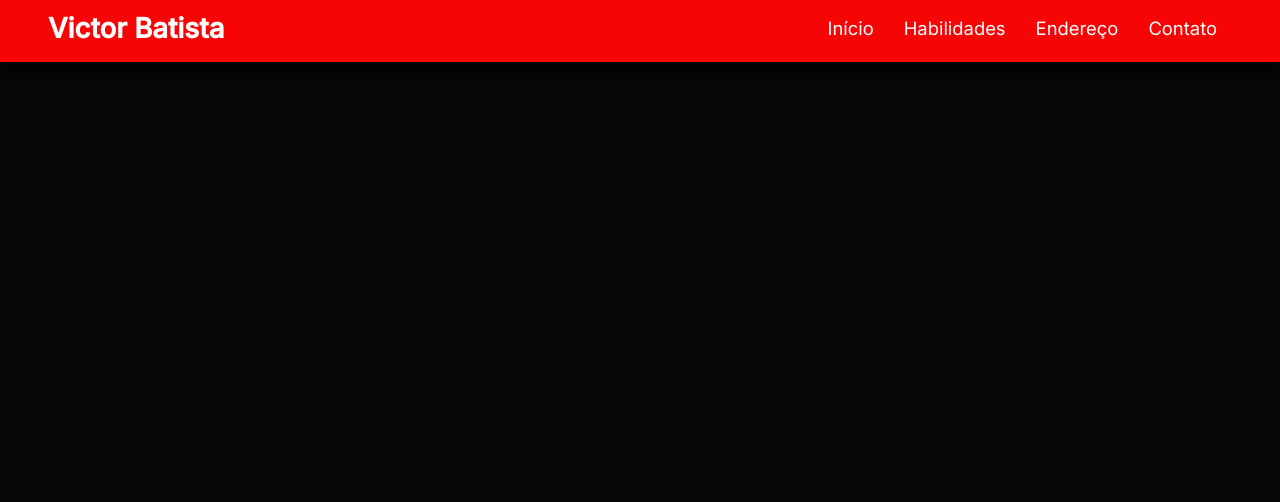
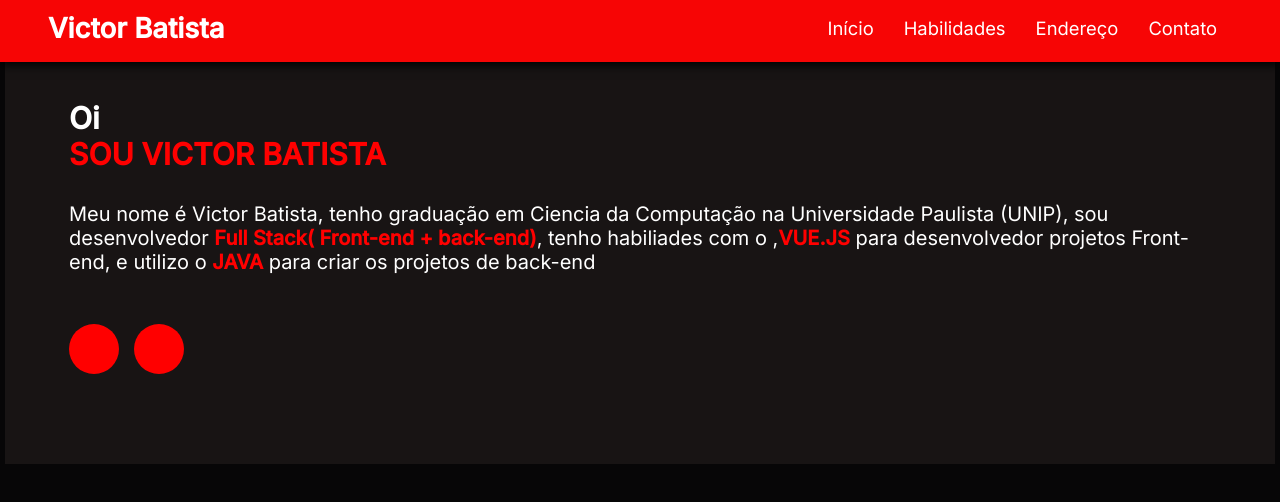
Before and after one commit to victorbatista2020/portfolio-vue, a Vue app: page / in a window 1280 px wide. Shown: the top 502 px of the page. Built offline with nearby package versions, Linux system fonts and the light colour scheme.

Commit message:
Update About

```diff
--- a/src/App.vue
+++ b/src/App.vue
@@ -1,12 +1,14 @@
 <template>
 
   <Navbar/>
+  <About/>
 
 
 
   </template>
   <script setup lang="ts">
   import Navbar from './components/Navbar.vue'
+  import About from './components/About.vue'
 
 
 
--- /dev/null
+++ b/src/components/About.vue
@@ -0,0 +1,71 @@
+<template>
+    <div class="about-content" id="about">
+        <h2>Oi<br><span>SOU VICTOR BATISTA</span></h2>
+            <div class="about">
+
+               Meu nome é Victor Batista, tenho graduação em Ciencia da Computação na Universidade Paulista (UNIP),
+               sou desenvolvedor <span><b>Full Stack( Front-end + back-end)</b></span>, tenho habiliades com o ,<span><b>VUE.JS</b></span> para desenvolvedor projetos Front-end,
+                e utilizo o <span><b>JAVA</b></span> para criar os projetos de back-end
+
+
+            </div>
+            <div class="social-buttons">
+        <a href="https://www.linkedin.com/in/seu-usuario" target="_blank" class="social-btn">
+          <i class="fab fa-linkedin-in"></i>
+        </a>
+        <a href="https://www.instagram.com/seu-usuario" target="_blank" class="social-btn">
+          <i class="fab fa-instagram"></i>
+        </a>
+      </div>
+
+    </div>
+</template>
+
+
+<script lang="ts">
+</script>
+
+<style scoped>
+.about-content {
+    padding: 90px 5%;
+    margin: 0 5px;
+    padding-top: 100px;
+    background-color: rgb(24, 20, 20);
+    display: flex;
+    flex-direction: column;
+    justify-content: center;
+    align-items: left;
+    font-size: 20px;
+}
+
+.about-content .about{
+    padding-top: 30px;
+}
+
+.social-buttons {
+  padding-top: 50px;
+  display: flex;
+  gap: 15px;
+  justify-content: left;
+}
+
+.social-btn {
+  background-color: red;
+  color: rgb(2, 2, 2);
+  width: 50px;
+  height: 50px;
+  border-radius: 50%;
+  display: flex;
+  align-items: center;
+  justify-content: center;
+  text-decoration: none;
+  font-size: 20px;
+  transition: background-color 0.3s, transform 0.3s;
+}
+
+.social-btn:hover {
+  background-color: darkred;
+  transform: scale(1.1);
+}
+
+</style>
```
Also changed, not shown: src/router/index.ts (+6 -4 lines).
